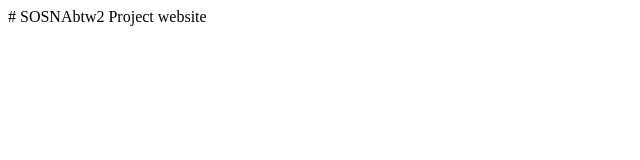
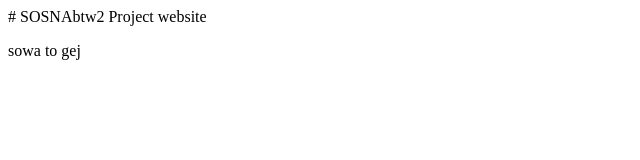
Before and after one commit to SOSNAbtw2/SOSNAbtw2, a plain HTML site: page index.html in a window 1280 px wide. Shown: the full height of the page, 0-640 px from the left. Drawn offline with Linux system fonts and the light colour scheme.

Commit message:
Update index.html

```diff
--- a/index.html
+++ b/index.html
@@ -1,2 +1,25 @@
 # SOSNAbtw2
 Project website
+<body>
+<p>sowa to gej</p>
+
+
+
+
+
+
+
+
+
+
+
+
+
+
+
+
+
+
+
+
+</body>
```
